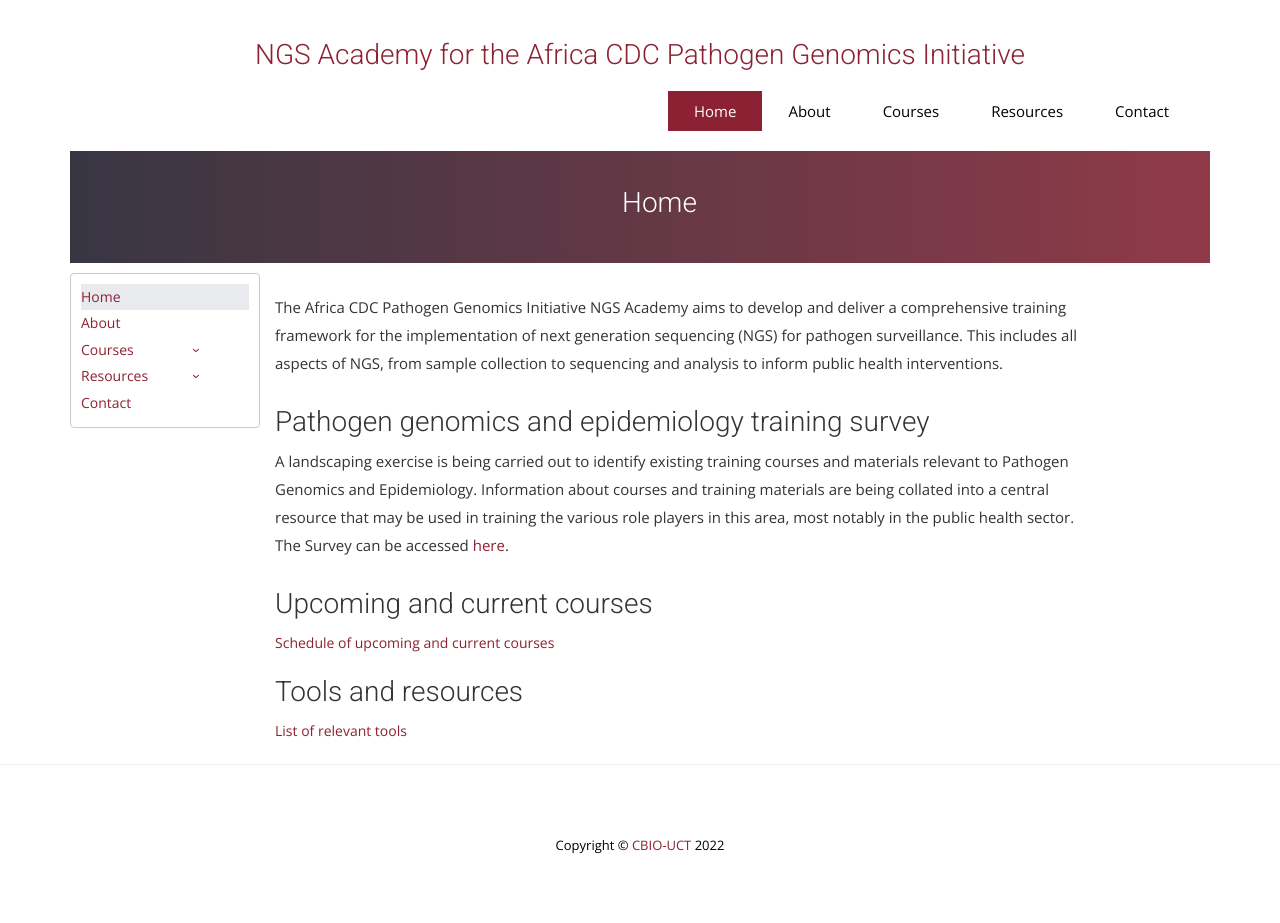
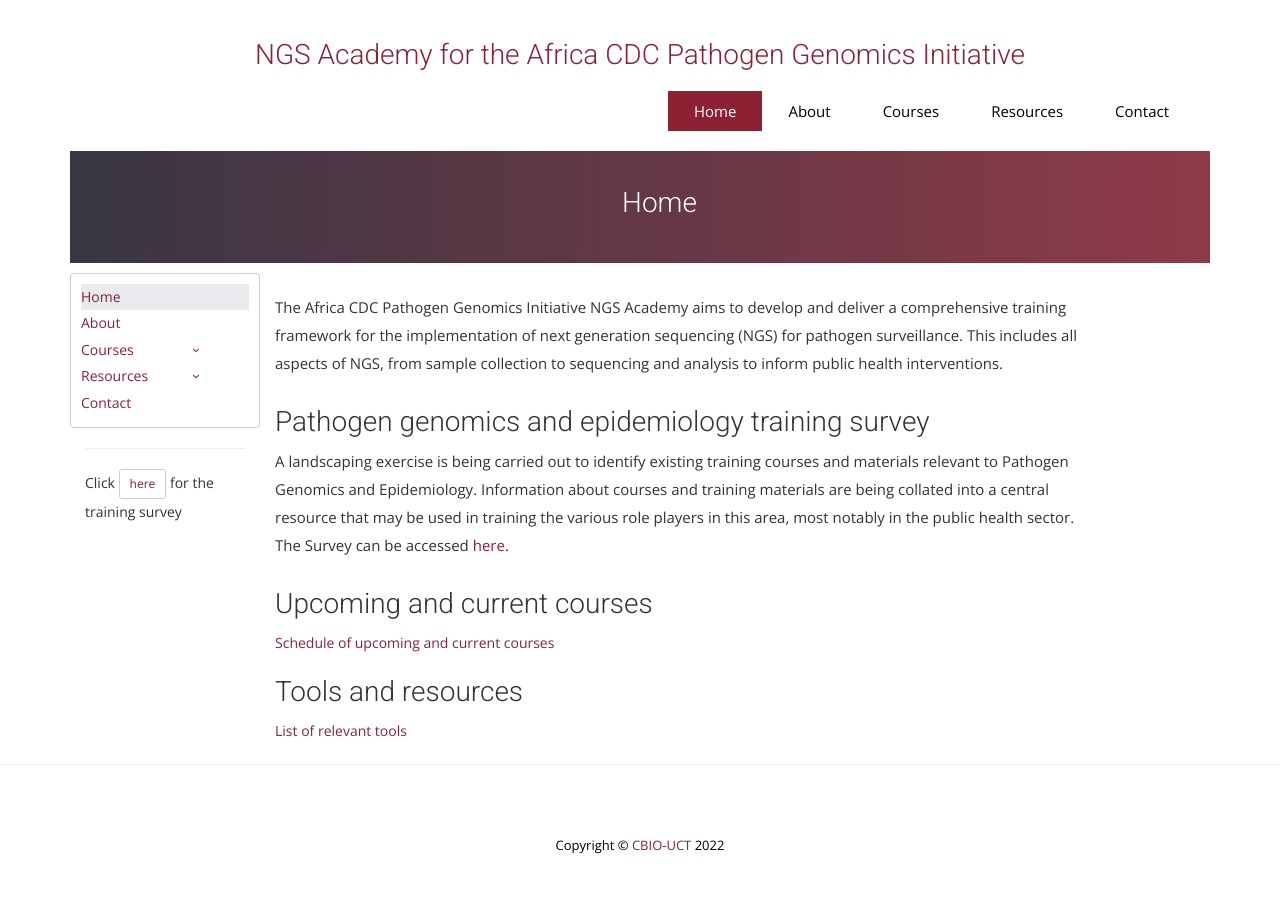
Before and after one commit to uct-cbio/ngs-academy, a Jekyll site: the page built from index.html, in a window 1280 px wide. Built offline with Jekyll 4.4.1, drawn with Linux system fonts in a browser that asks for light colours; nearby versions of some CDN libraries; some web fonts are replaced; comment, search, counter and statistics services are not loaded.

Commit message:
added link to training survey on main layout

```diff
--- a/_layouts/default.html
+++ b/_layouts/default.html
@@ -190,6 +190,9 @@
             <div class="container">
                 <div class="col-sm-2 col-md-2 col-lg-2">
                     {% include side-nav_js.html %}
+                    <hr>
+                    Click <a href="https://redcap.h3abionet.org/redcap/surveys/?s=FCA9MTKHPH"
+                        class="btn btn-sm btn-default">here</a> for the training survey
 
                 </div>
 
```
